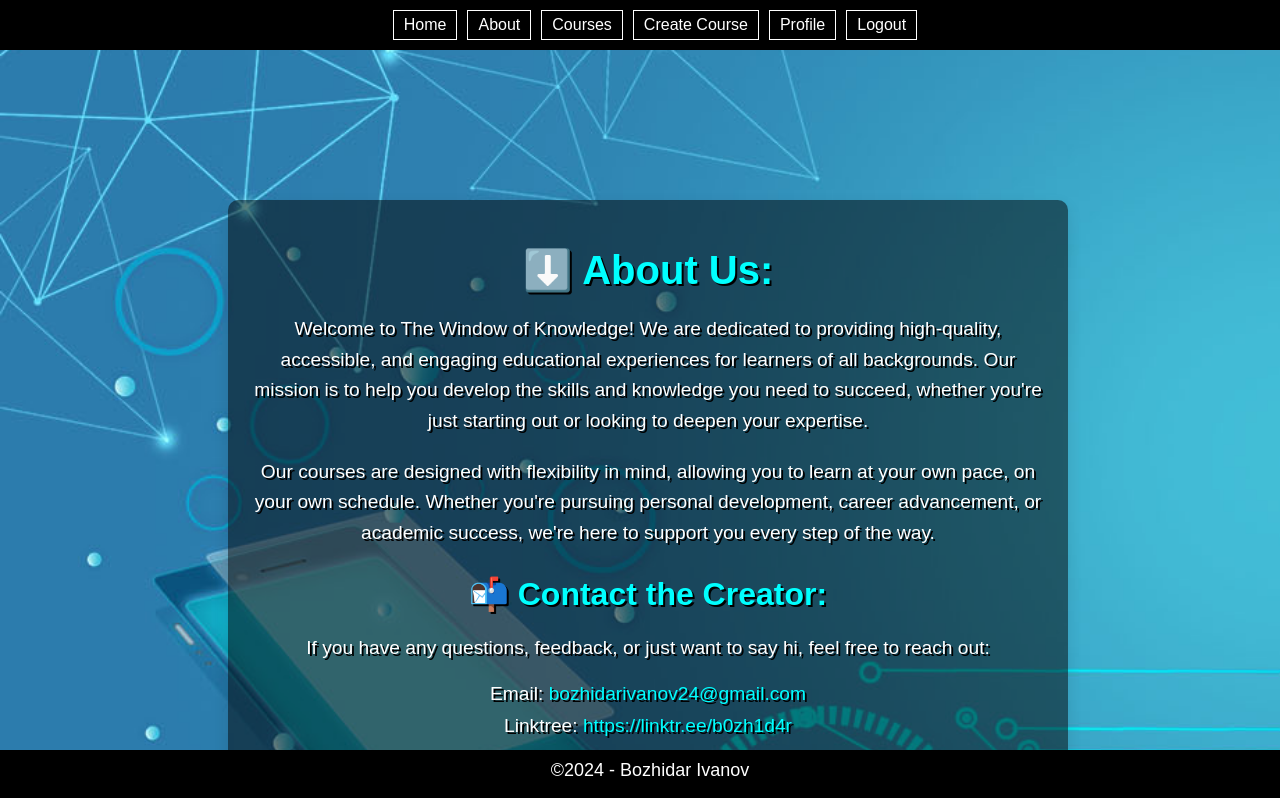
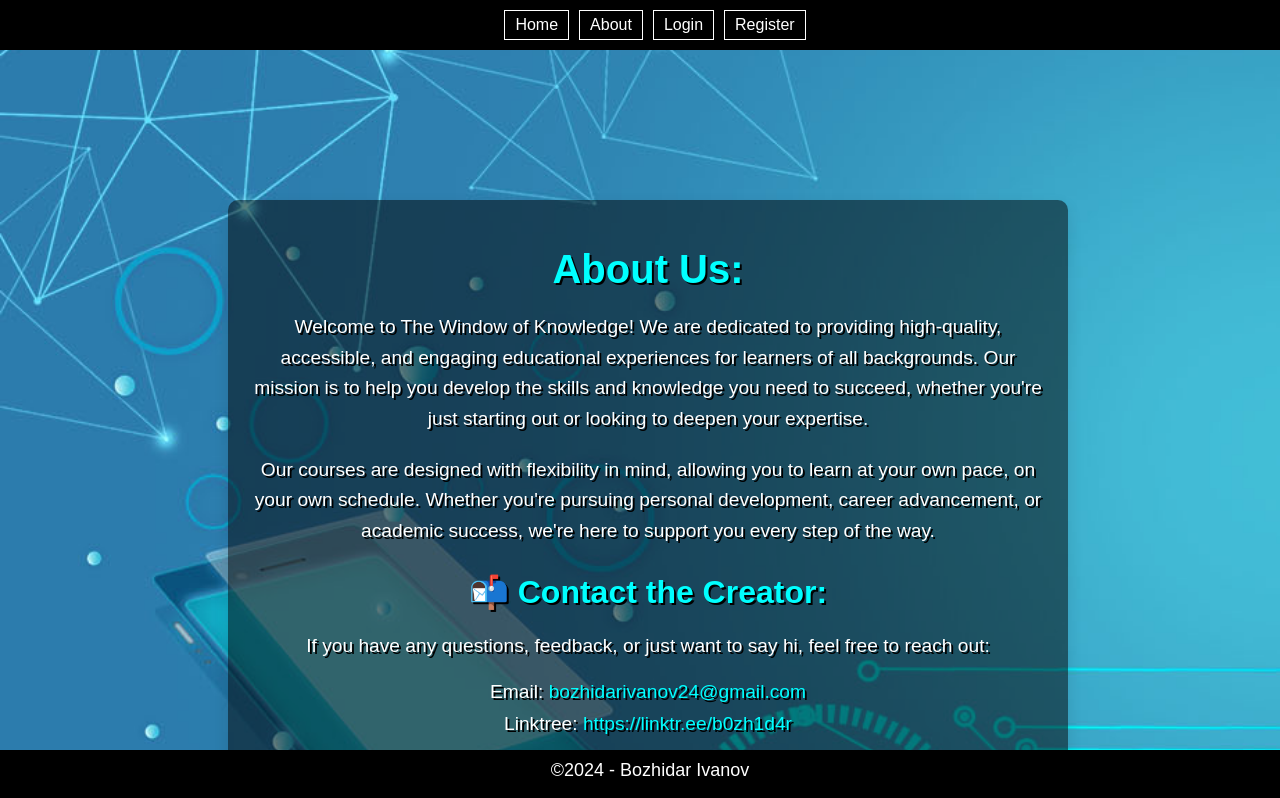
Before and after one commit to nikolay508/SoftUni-Angular-Exam, an Angular app in the folder the project itself/: page /about in a window 1280 px wide. Shown: the top 798 px of the page. Built offline with nearby package versions, Linux system fonts and the light colour scheme; a web font is replaced by a local one.

Commit message:
first commit

```diff
--- a/the project itself/src/app/app.component.ts
+++ b/the project itself/src/app/app.component.ts
@@ -2,7 +2,6 @@ import { Component } from '@angular/core';
 import { RouterOutlet } from '@angular/router';
 import { NavigationBarComponent } from './core/navigation-bar/navigation-bar.component';
 import { FooterComponent } from './core/footer/footer.component';
-import { HttpClient } from '@angular/common/http';
 
 @Component({
   selector: 'app-root',
--- a/the project itself/src/app/app.config.ts
+++ b/the project itself/src/app/app.config.ts
@@ -3,11 +3,10 @@ import { provideRouter } from '@angular/router';
 
 import { routes } from './app.routes';
 import { provideHttpClient, withInterceptors } from '@angular/common/http';
-import { appInterceptor } from './app.interceptor';
 
 export const appConfig: ApplicationConfig = {
   providers: [
-    provideHttpClient(  withInterceptors([appInterceptor])),
+    provideHttpClient(),
     provideZoneChangeDetection({ eventCoalescing: true }), provideRouter(routes)
   ]
 };
--- a/the project itself/src/app/core/navigation-bar/navigation-bar.component.html
+++ b/the project itself/src/app/core/navigation-bar/navigation-bar.component.html
@@ -1,13 +1,7 @@
 <div class="nav-wrapper">
     <div class="nav-btn" routerLink="/">Home</div>
     <div class="nav-btn" routerLink="/about">About</div>
-    <div class="nav-btn" routerLink="/courses">Courses</div>
-    @if (isLoggedIn) {
-        <div class="nav-btn" routerLink="/create">Create Course</div>
-        <div class="nav-btn" routerLink="/profile">Profile</div>
-    <div class="nav-btn">Logout</div>
-    } @else {
+
     <div class="nav-btn" routerLink="/login">Login</div>
     <div class="nav-btn" routerLink="/register">Register</div>
-    }
 </div>
--- a/the project itself/src/app/shared/about/about.component.html
+++ b/the project itself/src/app/shared/about/about.component.html
@@ -1,5 +1,5 @@
 <div class="about-container">
-    <h1>⬇️ About Us:</h1>
+    <h1>About Us:</h1>
     <p>Welcome to The Window of Knowledge! We are dedicated to providing high-quality, accessible, and engaging educational experiences for learners of all backgrounds. Our mission is to help you develop the skills and knowledge you need to succeed, whether you're just starting out or looking to deepen your expertise.</p>
     <p>Our courses are designed with flexibility in mind, allowing you to learn at your own pace, on your own schedule. Whether you're pursuing personal development, career advancement, or academic success, we're here to support you every step of the way.</p>
     <h2>📬 Contact the Creator:</h2>
--- a/the project itself/src/app/shared/error/error.component.html
+++ b/the project itself/src/app/shared/error/error.component.html
@@ -1,5 +1,5 @@
 <div class="mainbox">
     <i class="far fa-question-circle fa-spin"></i>
-    <div class="msg">Ooops! Page Not Found. :(<p>Let's go <a routerLink="/home">home</a> and try from there.</p>
+    <div class="msg">Page Not Found.<p>Go to<a routerLink="/home">home</a> and try from there.</p>
     </div>
 </div>
```
Also changed, not shown: 1 other file (tests, documents, lock files or other folders).
